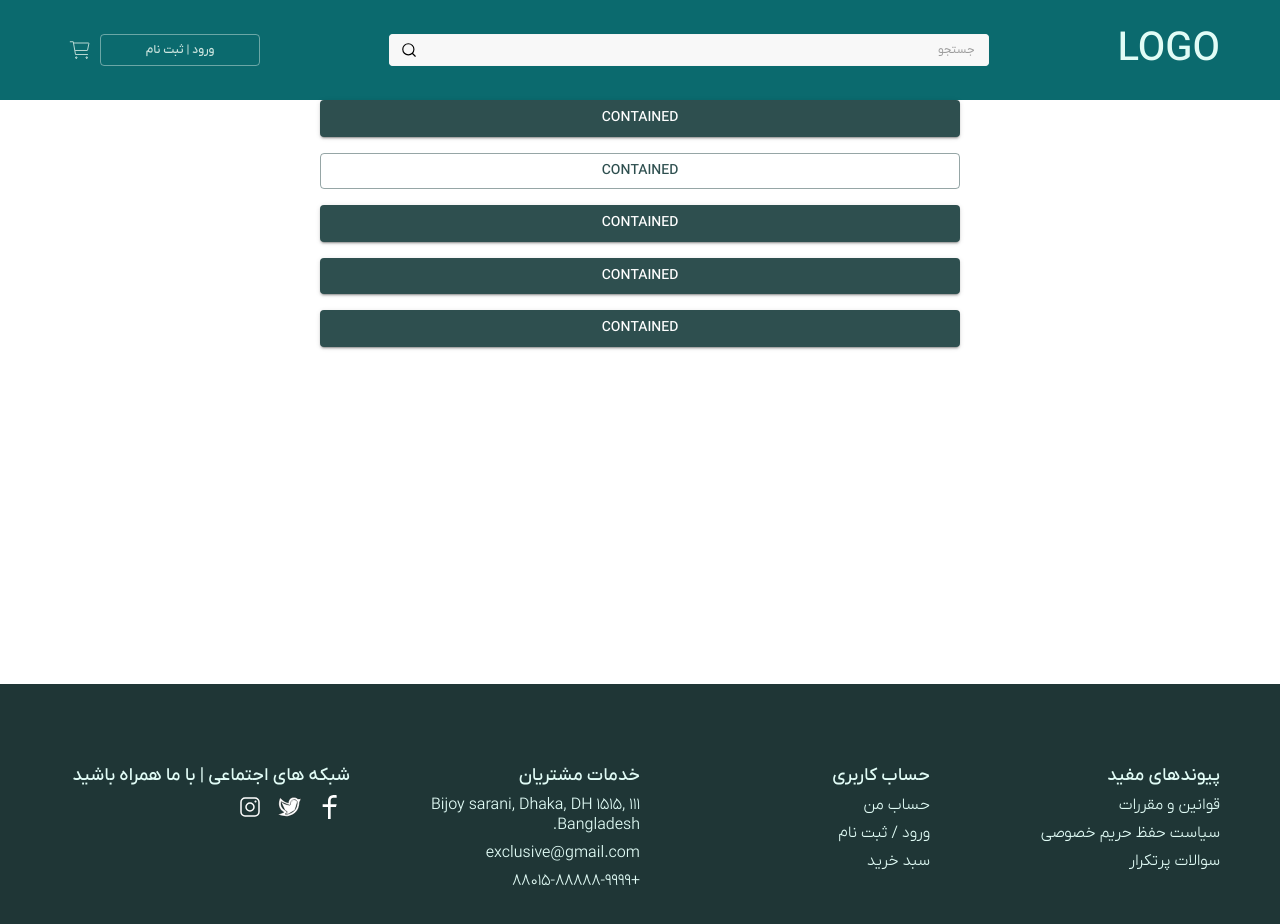
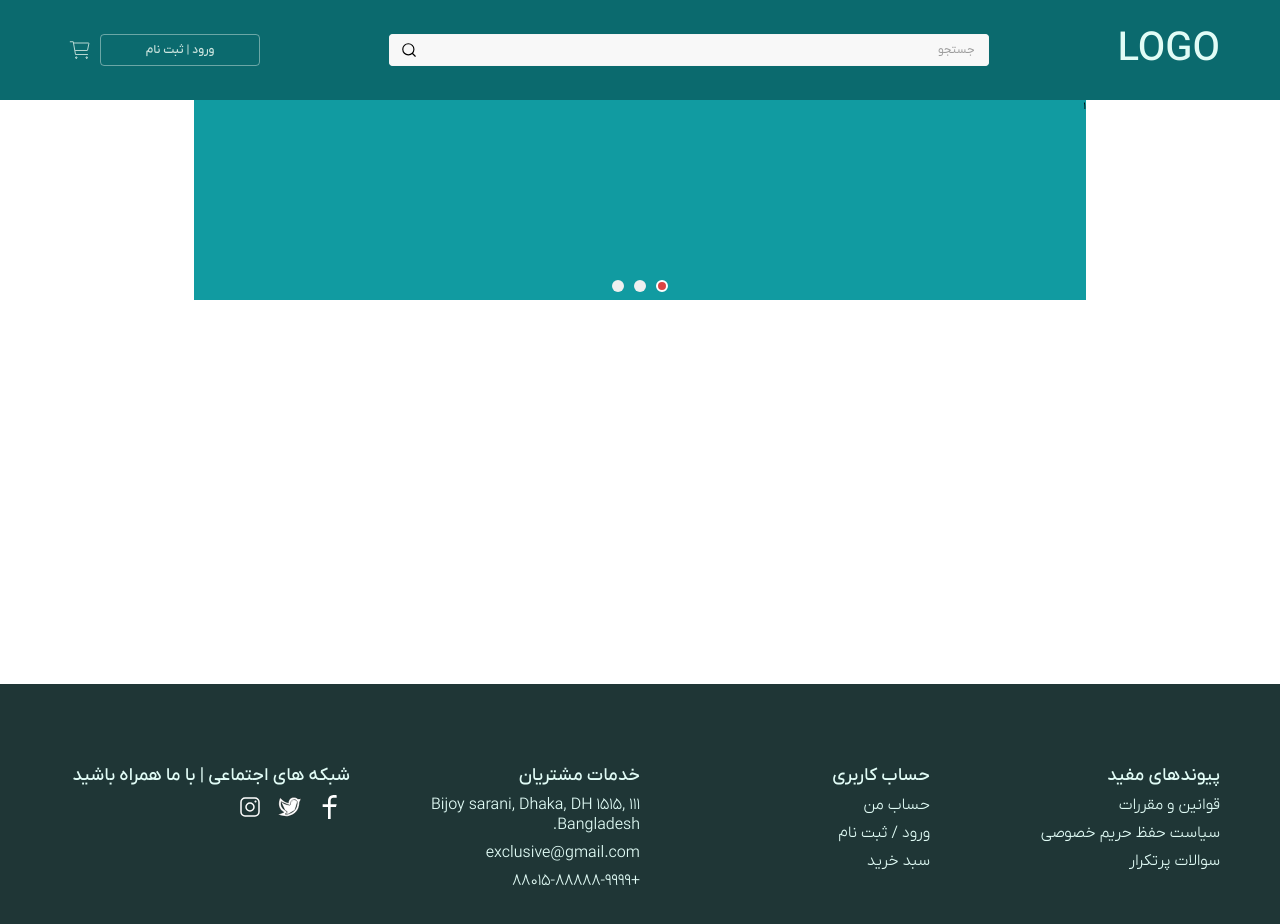
Before and after one commit to yeganehRajab/my-store-app, a Next.js app: page /home in a window 1280 px wide. Shown: the top 924 px of the page. Built offline with nearby package versions, Linux system fonts and the light colour scheme.

Commit message:
[feat]:handle image carousel

```diff
--- a/pages/home/index.jsx
+++ b/pages/home/index.jsx
@@ -1,26 +1,46 @@
-import { Button, Stack } from "@mui/material";
+import { Box, Button, Stack } from "@mui/material";
 import style from "../../src/components/pages/home/homePage.styles";
 import Layout from "../../src/components/ui/layout/index/index";
+import ImageCarousel from "../../src/components/ui/slider/imageCarousel/imageCarousel";
 
 const HomePage = () => {
+  const nodes = [
+    <Box
+      className="keen-slider__slide"
+      sx={{
+        width: "100%",
+        backgroundColor: "secondary.light",
+        height: "200px",
+      }}
+      key={0}
+    >
+      1
+    </Box>,
+    <Box
+      className="keen-slider__slide"
+      sx={{ width: "100%", backgroundColor: "secondary.main", height: "200px" }}
+      key={1}
+    >
+      1
+    </Box>,
+    <Box
+      className="keen-slider__slide"
+      sx={{ width: "100%", backgroundColor: "primary.main", height: "200px" }}
+      key={2}
+    >
+      1
+    </Box>,
+  ];
+
   return (
     <Layout>
       <Stack justifyContent={"center"} alignItems={"center"} spacing={2}>
-        <Button variant="contained" sx={style.ButtonSx()}>
-          Contained
-        </Button>
-        <Button variant="outlined" sx={style.ButtonSx()}>
-          Contained
-        </Button>
-        <Button variant="contained" sx={style.ButtonSx()}>
-          Contained
-        </Button>
-        <Button variant="contained" sx={style.ButtonSx()}>
-          Contained
-        </Button>
-        <Button variant="contained" sx={style.ButtonSx()}>
-          Contained
-        </Button>
+        <Box
+          width={{ lg: "892px", md: "700px", sm: "80%", xs: "90%" }}
+          marginTop={{ lg: "80px", md: "70px", sm: "40px", xs: "20px" }}
+        >
+          <ImageCarousel nodes={nodes} />
+        </Box>
       </Stack>
     </Layout>
   );
--- /dev/null
+++ b/src/components/ui/slider/imageCarousel/imageCarousel.jsx
@@ -0,0 +1,62 @@
+import { useKeenSlider } from "keen-slider/react";
+import "keen-slider/keen-slider.min.css";
+
+import { useState } from "react";
+
+import { Box, Stack } from "@mui/material";
+
+import style from "./imageCarousel.styles";
+
+const ImageCarousel = ({ nodes }) => {
+  const [currentSlide, setCurrentSlide] = useState(0);
+  const [loaded, setLoaded] = useState(false);
+
+  const [sliderRef, instanceRef] = useKeenSlider({
+    initial: 0,
+    loop: true,
+    mode: "free-snap",
+    slides: {
+      perView: 1,
+    },
+
+    slideChanged(slider) {
+      setCurrentSlide(slider.track.details.rel);
+    },
+    created() {
+      setLoaded(true);
+    },
+  });
+
+  return (
+    <Stack width={"100%"}>
+      <div className="keen-slider" ref={sliderRef}>
+        {nodes.map((item) => item)}
+      </div>
+
+      {loaded && instanceRef.current && (
+        <Stack direction={"row"} justifyContent={"center"} sx={style.dotsSx()}>
+          {[
+            ...Array(instanceRef.current.track.details?.slides.length).keys(),
+          ].map((idx) => {
+            return (
+              <button
+                key={idx}
+                onClick={() => {
+                  instanceRef.current?.moveToIdx(idx);
+                }}
+                className={currentSlide === idx ? " active" : ""}
+              ></button>
+            );
+          })}
+        </Stack>
+      )}
+    </Stack>
+  );
+};
+
+export default ImageCarousel;
+// {nodes?.map((item,index) => (
+//     <div ref={sliderRef} className="keen-slider" key={`imageCarousel_${index}`}>
+//       {item}
+//     </div>
+//   ))}
--- /dev/null
+++ b/src/components/ui/slider/imageCarousel/imageCarousel.styles.js
@@ -0,0 +1,21 @@
+const dotsSx = () => ({
+  button: {
+    width: "12px",
+    height: "12px",
+    borderRadius: "50%",
+    border: "none",
+    margin: "0 5px",
+    marginTop: "-20px",
+    zIndex: "3",
+  },
+  ".active": {
+    border: "2px solid #fff",
+    backgroundColor: "#DB4444",
+  },
+});
+
+const imageCarousel = {
+  dotsSx,
+};
+
+export default imageCarousel;
```
